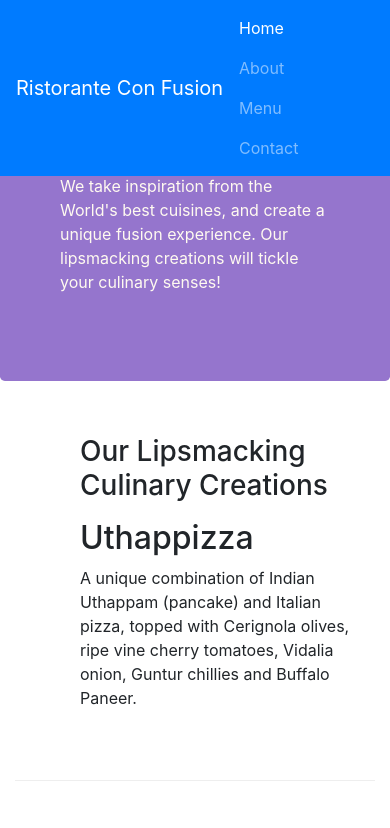
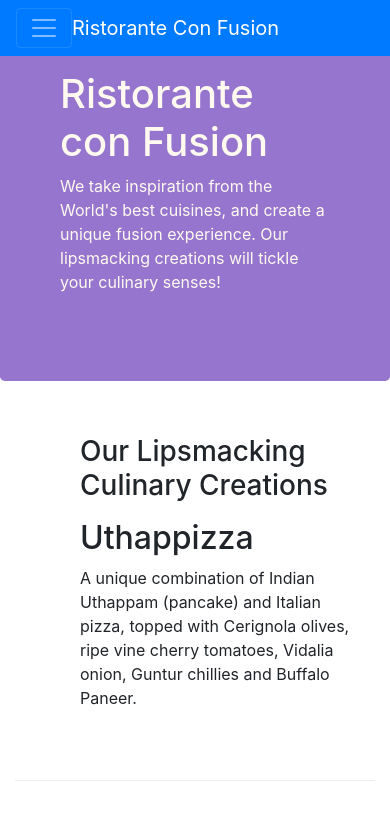
Before and after one commit to AkshayAnil1080/Full-Stack-Web-Development-with-React-Specialization, a website: page Bootstrap4-starter/Bootstrap4/conFusion/index.html in a window 390 px wide. Shown: the top 828 px of the page. Drawn offline with nearby package versions, Linux system fonts and the light colour scheme.

Commit message:
responsive design

```diff
--- a/Bootstrap4-starter/Bootstrap4/conFusion/index.html
+++ b/Bootstrap4-starter/Bootstrap4/conFusion/index.html
@@ -16,14 +16,18 @@
 <body>
   <nav class="navbar navbar-dark navbar-expand-sm bg-primary  fixed-top">
    <div class="container">     <!-- restrict to the same width as content of the webpage.  -->
-      <a class="navbar-brand" href="#"> Ristorante Con Fusion </a>
-
+     <button class="navbar-toggler" type="button" data-toggle="collapse" data-target="#Navbar">
+        <span class="navbar-toggler-icon"> </span>
+    </button>
+      <a class="navbar-brand mr-auto" href="#"> Ristorante Con Fusion </a>
+    <div class="collapse navabar-collapse" id="Navbar">
       <ul class="navbar-nav mr-auto">
-        <li class="nav-item active"> <a class="nav-link" href="#"> Home </a> </li>
+          <li class="nav-item active"> <a class="nav-link" href="#"> Home </a> </li>
           <li class="nav-item"> <a class="nav-link" href="./aboutus.html "> About </a> </li>
-            <li class="nav-item"> <a class="nav-link" href="#"> Menu </a> </li>
-              <li class="nav-item"> <a class="nav-link" href="#"> Contact </a> </li>
+          <li class="nav-item"> <a class="nav-link" href="#"> Menu </a> </li>
+          <li class="nav-item"> <a class="nav-link" href="#"> Contact </a> </li>
       </ul>
+    </div>
 
   </nav>
     <header class="jumbotron">
```
